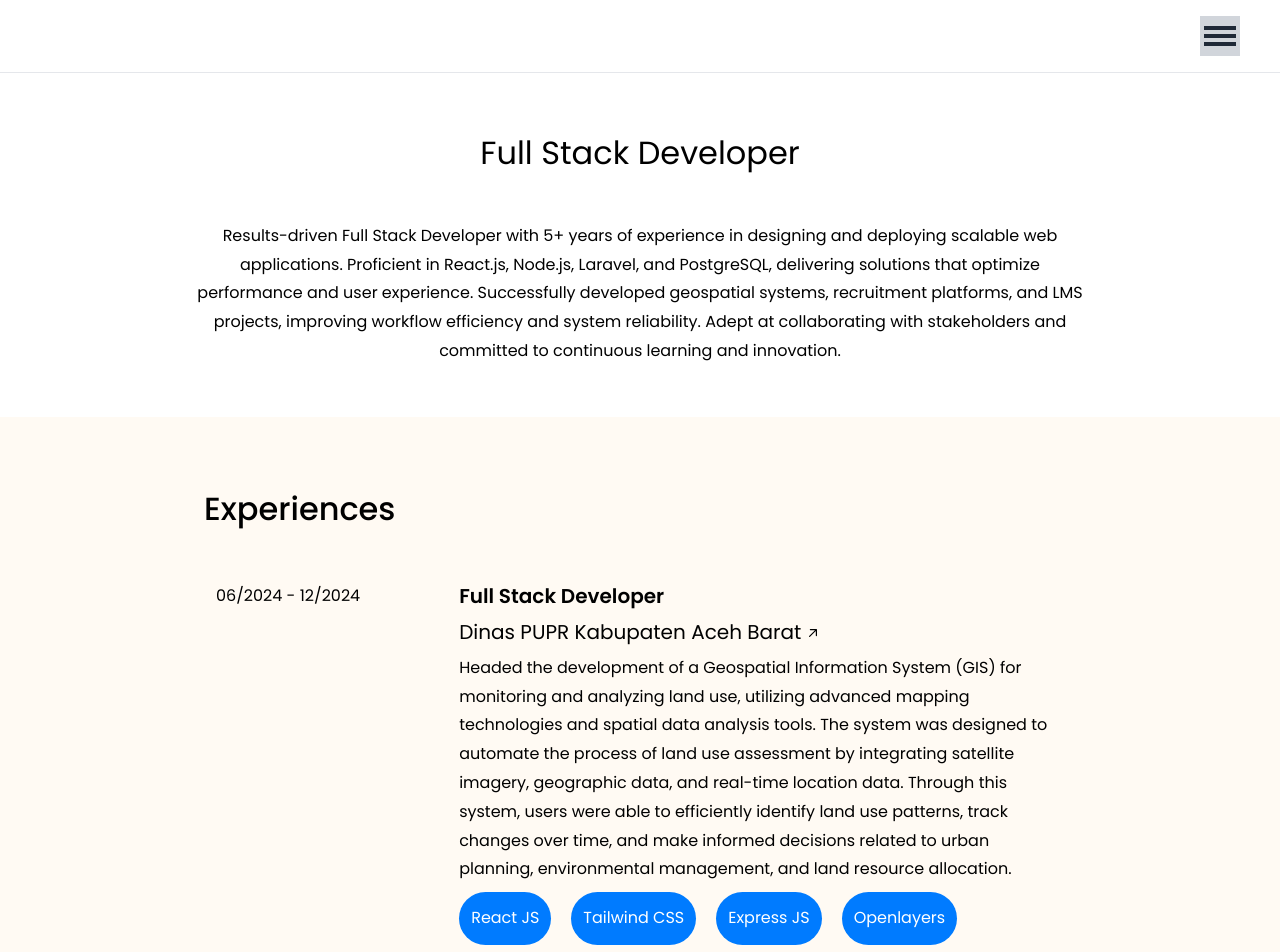
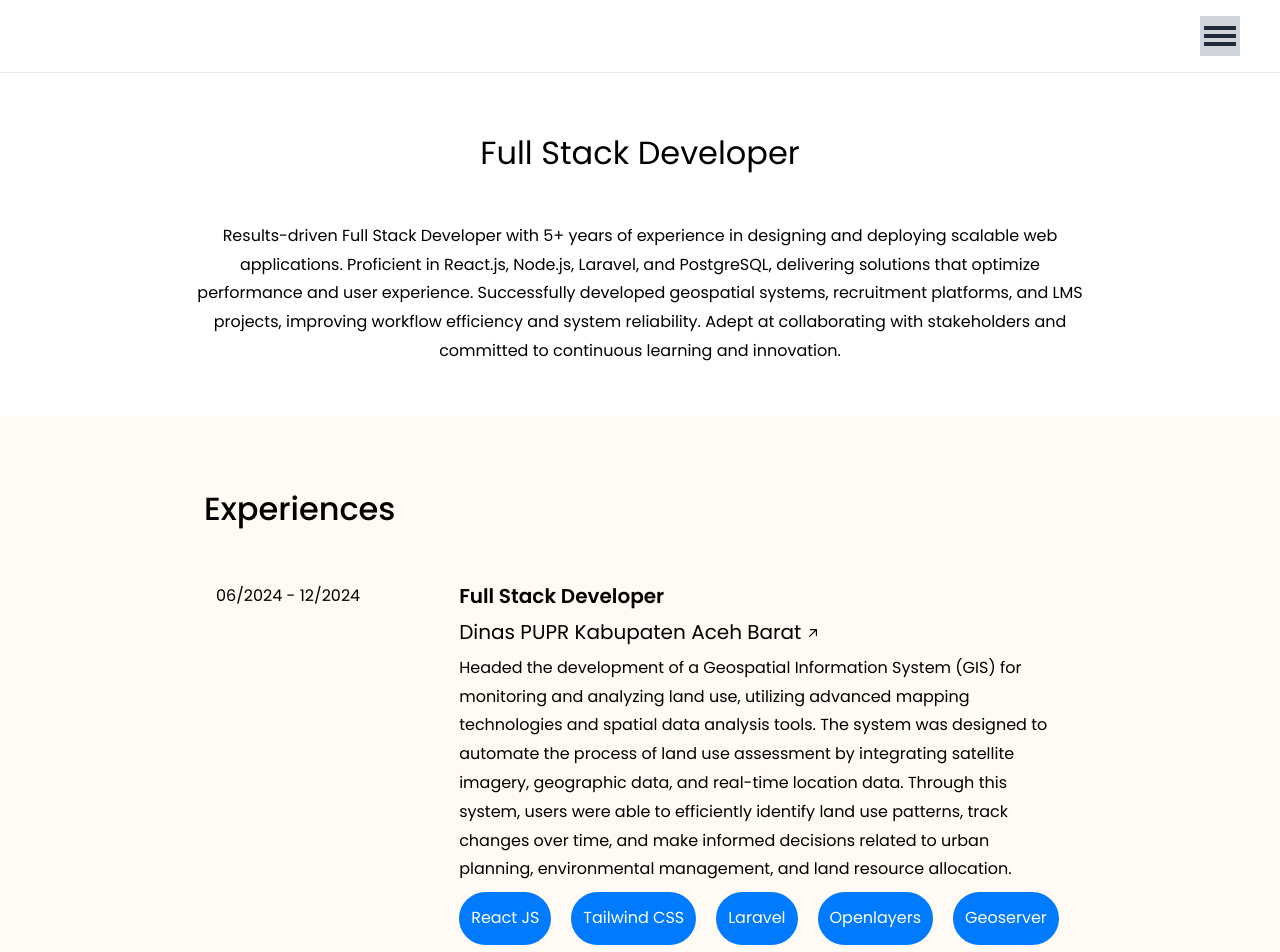
Before and after one commit to martunismukhtar/portofolio, a React (Vite) app: page / in a window 1280 px wide. Shown: the top 952 px of the page. Built offline with nearby package versions, Linux system fonts and the light colour scheme.

Commit message:
Update experienceData.js
ubah experiences

```diff
--- a/src/Konstanta/experienceData.js
+++ b/src/Konstanta/experienceData.js
@@ -5,7 +5,7 @@ const experiences=[
         link:"https://simatabaru.acehbesarkab.go.id/app/matras/",
         position:"Full Stack Developer",
         description:"Headed the development of a Geospatial Information System (GIS) for monitoring and analyzing land use, utilizing advanced mapping technologies and spatial data analysis tools. The system was designed to automate the process of land use assessment by integrating satellite imagery, geographic data, and real-time location data. Through this system, users were able to efficiently identify land use patterns, track changes over time, and make informed decisions related to urban planning, environmental management, and land resource allocation.",
-        techs:["React JS", "Tailwind CSS", "Express JS", "Openlayers", "Geoserver", "Postgresql"]
+        techs:["React JS", "Tailwind CSS", "Laravel", "Openlayers", "Geoserver", "Postgresql"]
     }, {
         year:"01/2024 - 06/2024",
         company:"InnovateGeo",
```
